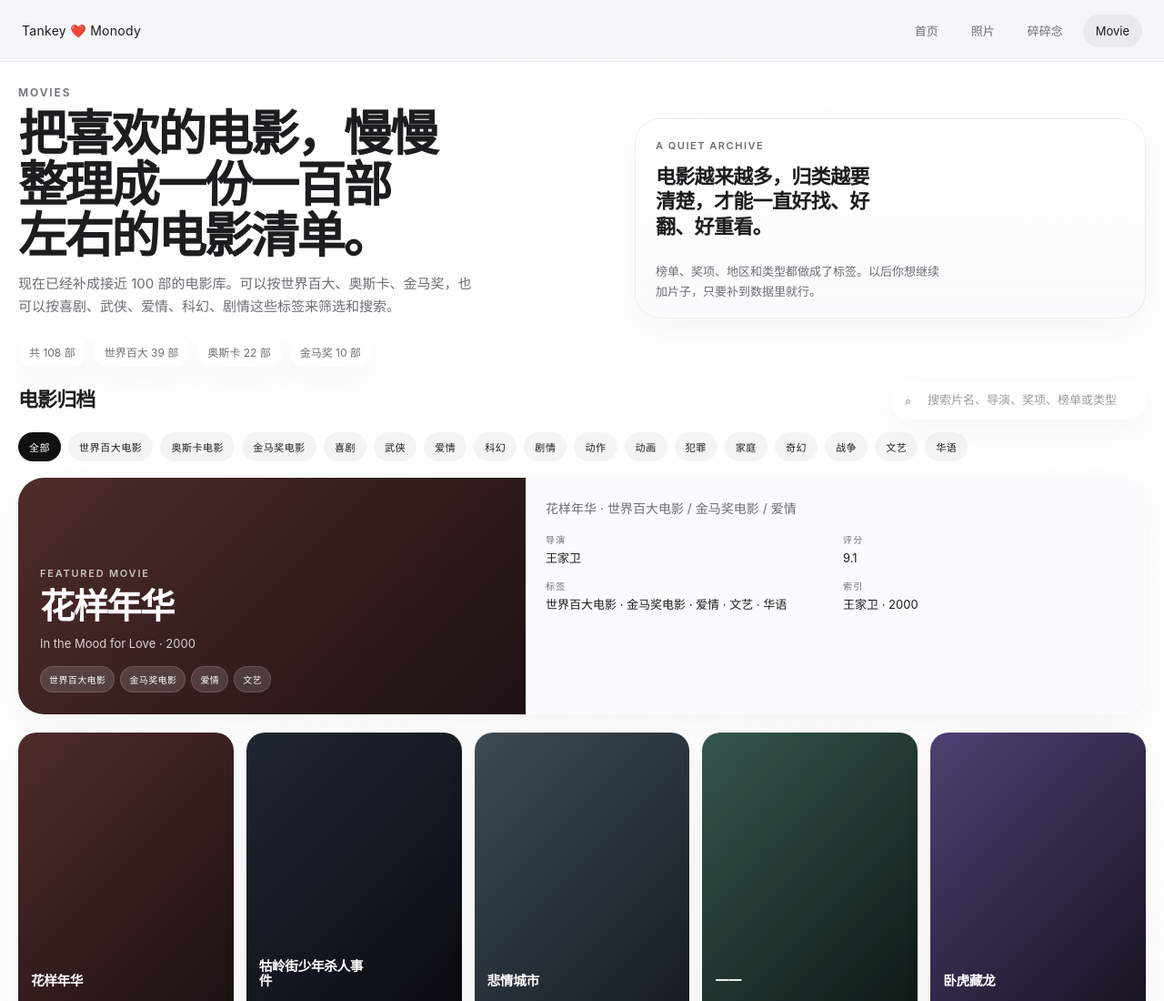
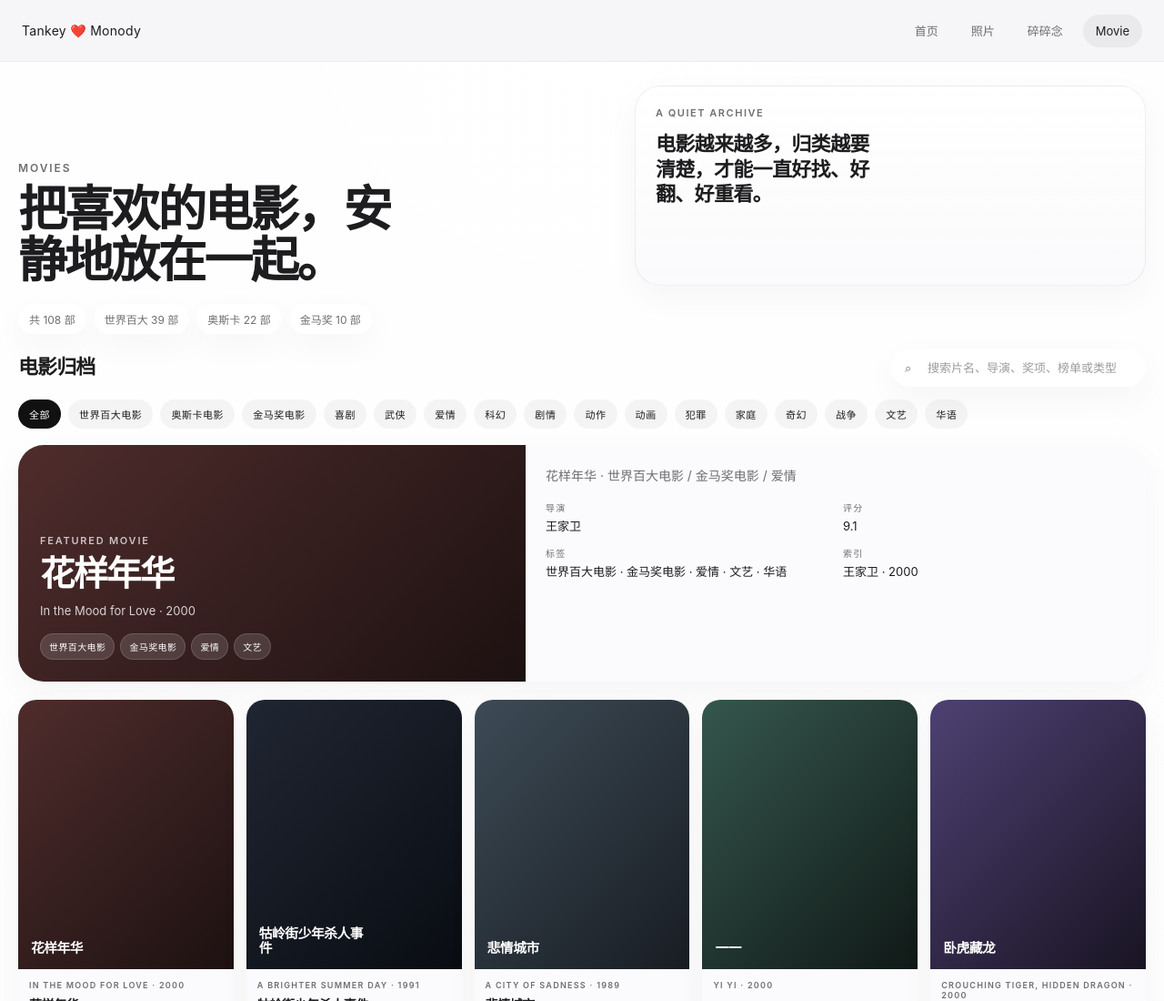
Before and after one commit to tankey33/love, a plain HTML site: page movie.html in a window 1280 px wide. Shown: the top 1100 px of the page at 91% size. Drawn offline with Linux system fonts and the light colour scheme.

Commit message:
Trim duplicate movie hero copy

```diff
--- a/movie.html
+++ b/movie.html
@@ -29,7 +29,6 @@
     .hero{display:grid;grid-template-columns:1.08fr .92fr;gap:18px;align-items:end;margin-bottom:20px}
     .eyebrow{font-size:12px;letter-spacing:.16em;text-transform:uppercase;color:var(--soft);font-weight:600;margin-bottom:10px}
     .hero-title{margin:0;font-size:clamp(28px,4.2vw,54px);line-height:1.04;letter-spacing:-.05em;font-weight:600;text-wrap:balance}
-    .hero-desc{margin:12px 0 0;max-width:34em;font-size:15px;line-height:1.7;color:var(--soft)}
     .hero-panel{background:linear-gradient(180deg, rgba(255,255,255,.98) 0%, rgba(250,250,252,.94) 100%);border:1px solid var(--line);border-radius:28px;box-shadow:var(--shadow);padding:22px 22px 18px;min-height:220px;display:flex;flex-direction:column;justify-content:space-between}
     .panel-label{font-size:11px;letter-spacing:.14em;text-transform:uppercase;color:var(--soft);font-weight:600}
     .panel-quote{margin:14px 0 0;font-size:22px;line-height:1.25;letter-spacing:-.03em;font-weight:600;max-width:11em}
@@ -87,15 +86,13 @@
     <section class="hero">
       <div>
         <div class="eyebrow">Movies</div>
-        <h1 class="hero-title">把喜欢的电影，慢慢整理成一份一百部左右的电影清单。</h1>
-        <p class="hero-desc">现在已经补成接近 100 部的电影库。可以按世界百大、奥斯卡、金马奖，也可以按喜剧、武侠、爱情、科幻、剧情这些标签来筛选和搜索。</p>
+        <h1 class="hero-title">把喜欢的电影，安静地放在一起。</h1>
       </div>
       <div class="hero-panel">
         <div>
           <div class="panel-label">A quiet archive</div>
           <div class="panel-quote">电影越来越多，归类越要清楚，才能一直好找、好翻、好重看。</div>
         </div>
-        <div class="panel-note">榜单、奖项、地区和类型都做成了标签。以后你想继续加片子，只要补到数据里就行。</div>
       </div>
     </section>
 
```
